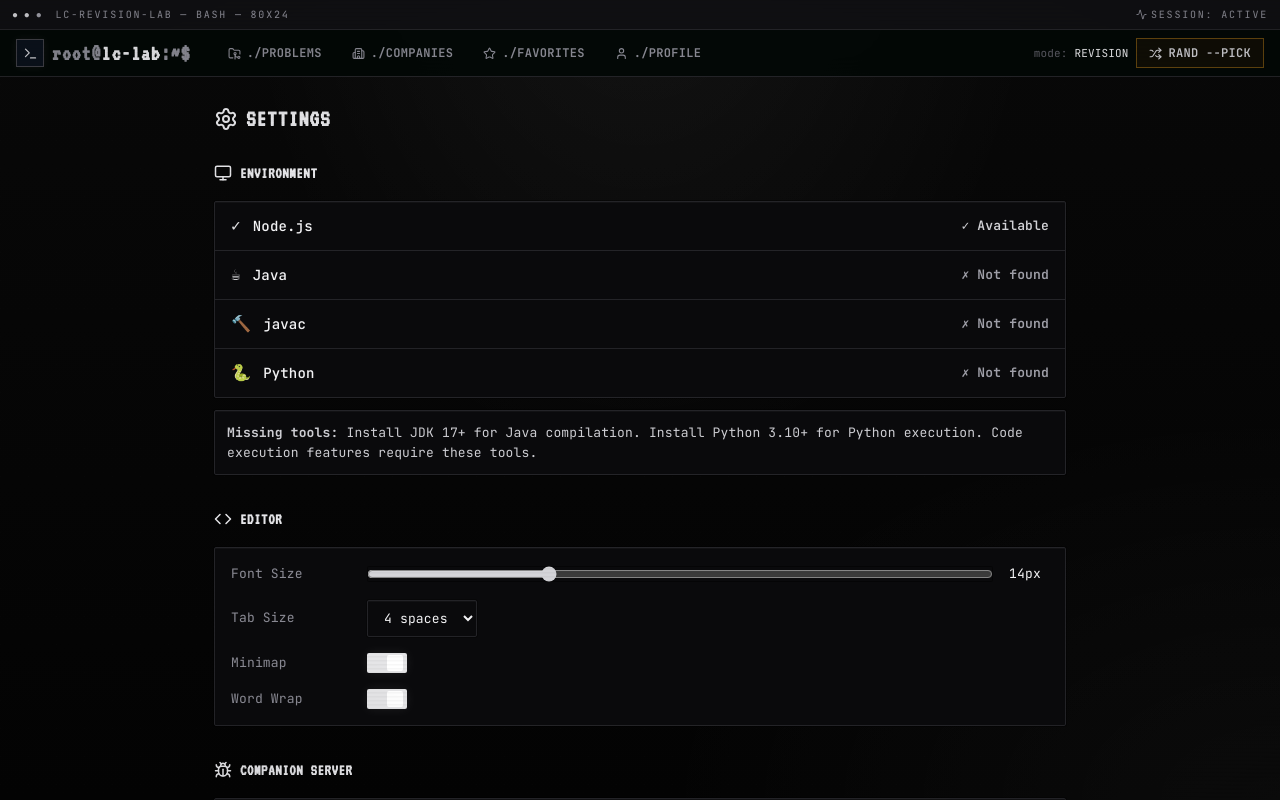
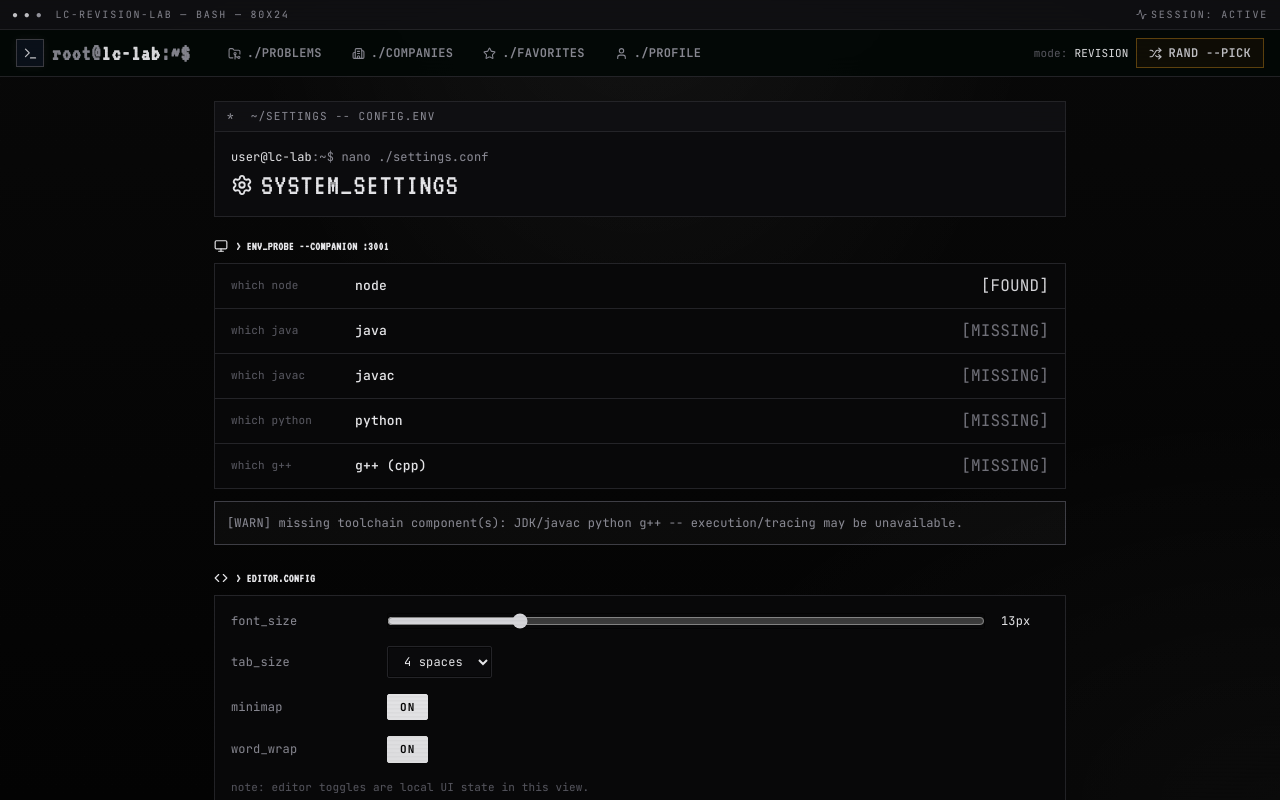
Before and after one commit to sharaddh/CodeLab, a Next.js app: page /settings in a window 1280 px wide. Shown: the top 800 px of the page. Built offline with nearby package versions, Linux system fonts and the light colour scheme; no server answers.

Commit message:
update settings page

```diff
--- a/app/settings/page.tsx
+++ b/app/settings/page.tsx
@@ -1,11 +1,11 @@
 "use client";
 
-import { useEffect, useState } from "react";
-import { Settings, Monitor, Code, Bug, FolderOpen } from "lucide-react";
+import { useState, useEffect } from "react";
+import { Monitor, Code, Bug, Settings } from "lucide-react";
 
 export default function SettingsPage() {
-  const [envStatus, setEnvStatus] = useState<{ node: boolean; java: boolean; javac: boolean; python: boolean } | null>(null);
-  const [fontSize, setFontSize] = useState(14);
+  const [envStatus, setEnvStatus] = useState<{ node: boolean; java: boolean; javac: boolean; python: boolean; gpp: boolean } | null>(null);
+  const [fontSize, setFontSize] = useState(13);
   const [tabSize, setTabSize] = useState(4);
   const [minimap, setMinimap] = useState(true);
   const [wordWrap, setWordWrap] = useState(true);
@@ -14,123 +14,84 @@ export default function SettingsPage() {
     fetch("http://localhost:3001/api/system/status")
       .then((r) => r.json())
       .then(setEnvStatus)
-      .catch(() => setEnvStatus({ node: true, java: false, javac: false, python: false }));
+      .catch(() => setEnvStatus({ node: true, java: false, javac: false, python: false, gpp: false }));
   }, []);
 
   return (
-    <div className="max-w-[900px] mx-auto px-6 py-6">
-      <h1 className="text-[24px] font-extrabold flex items-center gap-2 mb-6">
-        <Settings size={24} /> Settings
-      </h1>
+    <div className="max-w-[900px] mx-auto px-4 sm:px-6 py-6 font-mono">
+      <div className="mb-5 border border-[var(--border)] bg-[var(--panel)]">
+        <div className="flex items-center gap-2 px-3 py-1.5 border-b border-[var(--border)] bg-[#0f0f12] text-[11px] text-[var(--muted)] uppercase tracking-widest">
+          <span className="text-[#a1a1aa]">*</span><span className="ml-2">~/settings -- config.env</span>
+        </div>
+        <div className="p-4">
+          <div className="text-[12px] text-[var(--muted)] mb-1"><span className="text-[var(--text)]">user@lc-lab</span>:<span className="text-[var(--muted)]">~</span>$ nano ./settings.conf</div>
+          <h1 className="text-[30px] leading-none font-[family-name:var(--font-terminal)] text-[var(--text)] tracking-wider flex items-center gap-2"><Settings size={22} /> SYSTEM_SETTINGS</h1>
+        </div>
+      </div>
 
-      {/* Environment Status */}
-      <section className="mb-8">
-        <h2 className="text-[16px] font-bold mb-4 flex items-center gap-2">
-          <Monitor size={18} className="text-[var(--violet)]" /> Environment
-        </h2>
-        <div className="border border-[var(--border)] rounded-xl bg-[#0a0f1a] divide-y divide-[var(--border)]">
+      <section className="mb-6">
+        <h2 className="text-[12px] font-bold mb-2 flex items-center gap-2 text-[var(--text)] uppercase tracking-widest"><Monitor size={14} /> &gt; env_probe --companion :3001</h2>
+        <div className="border border-[var(--border)] bg-[#080809] divide-y divide-[var(--border)]">
           {[
-            { label: "Node.js", key: "node" as const, icon: "✓" },
-            { label: "Java", key: "java" as const, icon: "☕" },
-            { label: "javac", key: "javac" as const, icon: "🔨" },
-            { label: "Python", key: "python" as const, icon: "🐍" },
+            { label: "node", key: "node" as const },
+            { label: "java", key: "java" as const },
+            { label: "javac", key: "javac" as const },
+            { label: "python", key: "python" as const },
+            { label: "g++ (cpp)", key: "gpp" as const },
           ].map((item) => (
-            <div key={item.key} className="flex items-center gap-3 px-4 py-3">
-              <span className="text-[16px]">{item.icon}</span>
-              <span className="text-[14px] font-medium text-white flex-1">{item.label}</span>
-              <span
-                className={
-                  envStatus
-                    ? envStatus[item.key]
-                      ? "text-[var(--green)] text-[13px] font-semibold"
-                      : "text-red-400 text-[13px] font-semibold"
-                    : "text-[var(--muted)] text-[13px]"
-                }
-              >
-                {envStatus
-                  ? envStatus[item.key]
-                    ? "✓ Available"
-                    : "✗ Not found"
-                  : "Checking..."}
+            <div key={item.key} className="flex items-center gap-3 px-4 py-2.5">
+              <span className="text-[11px] text-[var(--dim)] w-28">which {item.label.split(" ")[0]}</span>
+              <span className="text-[13px] font-medium text-[var(--text)] flex-1">{item.label}</span>
+              <span className={envStatus ? (envStatus[item.key] ? "text-[#d4d4d8]" : "text-[#71717a]") : "text-[var(--muted)]"}>
+                {envStatus ? (envStatus[item.key] ? "[FOUND]" : "[MISSING]") : "[...]"}
               </span>
             </div>
           ))}
         </div>
-        {envStatus && (!envStatus.java || !envStatus.python) && (
-          <div className="mt-3 p-3 bg-[var(--amber)]/10 border border-[var(--amber)]/30 rounded-lg text-[13px] text-[var(--amber)]">
-            <b>Missing tools:</b>{" "}
-            {!envStatus.java && "Install JDK 17+ for Java compilation. "}
-            {!envStatus.python && "Install Python 3.10+ for Python execution. "}
-            Code execution features require these tools.
+        {envStatus && (!envStatus.java || !envStatus.python || !envStatus.gpp) && (
+          <div className="mt-3 p-3 border border-[var(--border-bright)] bg-[rgba(255,255,255,0.03)] text-[12px] text-[var(--muted)]">
+            [WARN] missing toolchain component(s): {!envStatus.java && "JDK/javac "} {!envStatus.python && "python "} {!envStatus.gpp && "g++ "}
+            -- execution/tracing may be unavailable.
           </div>
         )}
       </section>
 
-      {/* Editor Settings */}
-      <section className="mb-8">
-        <h2 className="text-[16px] font-bold mb-4 flex items-center gap-2">
-          <Code size={18} className="text-[var(--violet)]" /> Editor
-        </h2>
-        <div className="border border-[var(--border)] rounded-xl bg-[#0a0f1a] p-4 space-y-4">
+      <section className="mb-6">
+        <h2 className="text-[12px] font-bold mb-2 flex items-center gap-2 text-[var(--text)] uppercase tracking-widest"><Code size={14} /> &gt; editor.config</h2>
+        <div className="border border-[var(--border)] bg-[#080809] p-4 space-y-4">
           <div className="flex items-center gap-4">
-            <label className="text-[13px] text-[var(--muted)] w-[120px]">Font Size</label>
-            <input
-              type="range"
-              min={10}
-              max={24}
-              value={fontSize}
-              onChange={(e) => setFontSize(Number(e.target.value))}
-              className="flex-1"
-            />
-            <span className="text-[13px] font-mono text-white w-[40px]">{fontSize}px</span>
+            <label className="text-[12px] text-[var(--muted)] w-[140px]">font_size</label>
+            <input type="range" min={10} max={24} value={fontSize} onChange={(e) => setFontSize(Number(e.target.value))} className="flex-1 accent-[#d4d4d8]" />
+            <span className="text-[12px] text-[var(--text)] w-[48px]">{fontSize}px</span>
           </div>
           <div className="flex items-center gap-4">
-            <label className="text-[13px] text-[var(--muted)] w-[120px]">Tab Size</label>
-            <select
-              value={tabSize}
-              onChange={(e) => setTabSize(Number(e.target.value))}
-              className="px-3 py-2 border border-[var(--border)] rounded-lg bg-[#111827] text-white text-[13px]"
-            >
+            <label className="text-[12px] text-[var(--muted)] w-[140px]">tab_size</label>
+            <select value={tabSize} onChange={(e) => setTabSize(Number(e.target.value))} className="px-3 py-1.5 border border-[var(--border)] bg-[#0a0a0c] text-[12px]">
               <option value={2}>2 spaces</option>
               <option value={4}>4 spaces</option>
             </select>
           </div>
-          <div className="flex items-center gap-4">
-            <label className="text-[13px] text-[var(--muted)] w-[120px]">Minimap</label>
-            <button
-              onClick={() => setMinimap(!minimap)}
-              className={`w-10 h-5 rounded-full transition-colors ${minimap ? "bg-[var(--violet)]" : "bg-[#334155]"}`}
-            >
-              <div className={`w-4 h-4 rounded-full bg-white transition-transform ${minimap ? "translate-x-5" : "translate-x-0.5"}`} />
-            </button>
-          </div>
-          <div className="flex items-center gap-4">
-            <label className="text-[13px] text-[var(--muted)] w-[120px]">Word Wrap</label>
-            <button
-              onClick={() => setWordWrap(!wordWrap)}
-              className={`w-10 h-5 rounded-full transition-colors ${wordWrap ? "bg-[var(--violet)]" : "bg-[#334155]"}`}
-            >
-              <div className={`w-4 h-4 rounded-full bg-white transition-transform ${wordWrap ? "translate-x-5" : "translate-x-0.5"}`} />
-            </button>
-          </div>
+          {[
+            { label: "minimap", val: minimap, set: setMinimap },
+            { label: "word_wrap", val: wordWrap, set: setWordWrap },
+          ].map((t) => (
+            <div key={t.label} className="flex items-center gap-4">
+              <label className="text-[12px] text-[var(--muted)] w-[140px]">{t.label}</label>
+              <button onClick={() => t.set(!t.val)} className={`px-3 py-1 text-[11px] border font-bold tracking-widest ${t.val ? "bg-[#e5e5e7] text-[#050505] border-[#e5e5e7]" : "bg-[#0f0f12] text-[var(--muted)] border-[var(--border)]"}`}>
+                {t.val ? "ON" : "OFF"}
+              </button>
+            </div>
+          ))}
+          <div className="text-[11px] text-[var(--dim)]">note: editor toggles are local UI state in this view.</div>
         </div>
       </section>
 
-      {/* Companion Server */}
       <section>
-        <h2 className="text-[16px] font-bold mb-4 flex items-center gap-2">
-          <Bug size={18} className="text-[var(--violet)]" /> Companion Server
-        </h2>
-        <div className="border border-[var(--border)] rounded-xl bg-[#0a0f1a] p-4">
-          <div className="text-[13px] text-[var(--muted)] mb-3">
-            The companion server handles code execution and debugging. Run it with:
-          </div>
-          <code className="block px-3 py-2 bg-[#111827] rounded-lg text-[13px] font-mono text-[var(--cyan)]">
-            npm run companion
-          </code>
-          <div className="text-[12px] text-[var(--muted)] mt-2">
-            Default port: 3001. Set <code className="bg-[#111827] px-1 rounded">COMPANION_PORT</code> env var to change.
-          </div>
+        <h2 className="text-[12px] font-bold mb-2 flex items-center gap-2 text-[var(--text)] uppercase tracking-widest"><Bug size={14} /> &gt; companion.service</h2>
+        <div className="border border-[var(--border)] bg-[#080809] p-4">
+          <div className="text-[12px] text-[var(--muted)] mb-3">Execution/debug bridge daemon. Required for Run/Debug and C++/Java/Python toolchain checks.</div>
+          <code className="block px-3 py-2 bg-[#0a0a0c] border border-[var(--border)] text-[13px] text-[var(--text)]">$ npm run companion</code>
+          <div className="text-[11px] text-[var(--dim)] mt-2">default port: 3001 -- override: <span className="text-[var(--text)]">COMPANION_PORT</span></div>
         </div>
       </section>
     </div>
```
